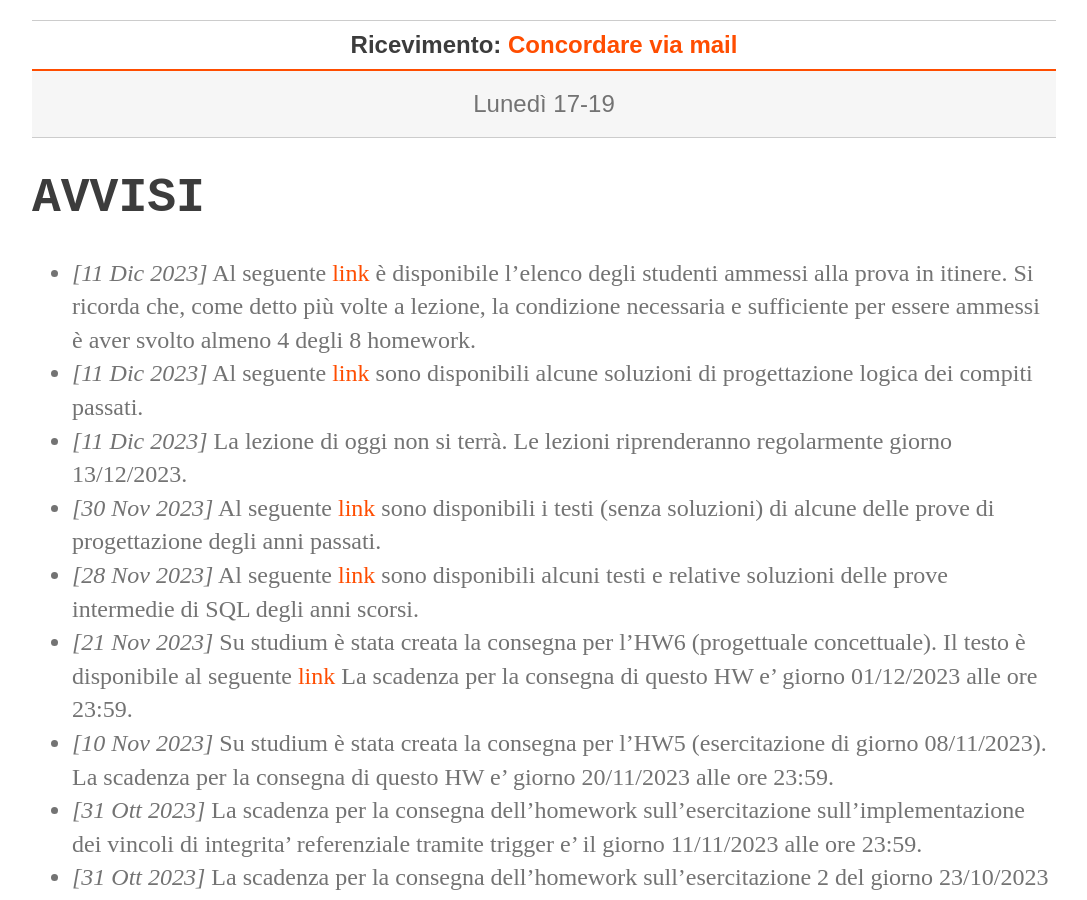
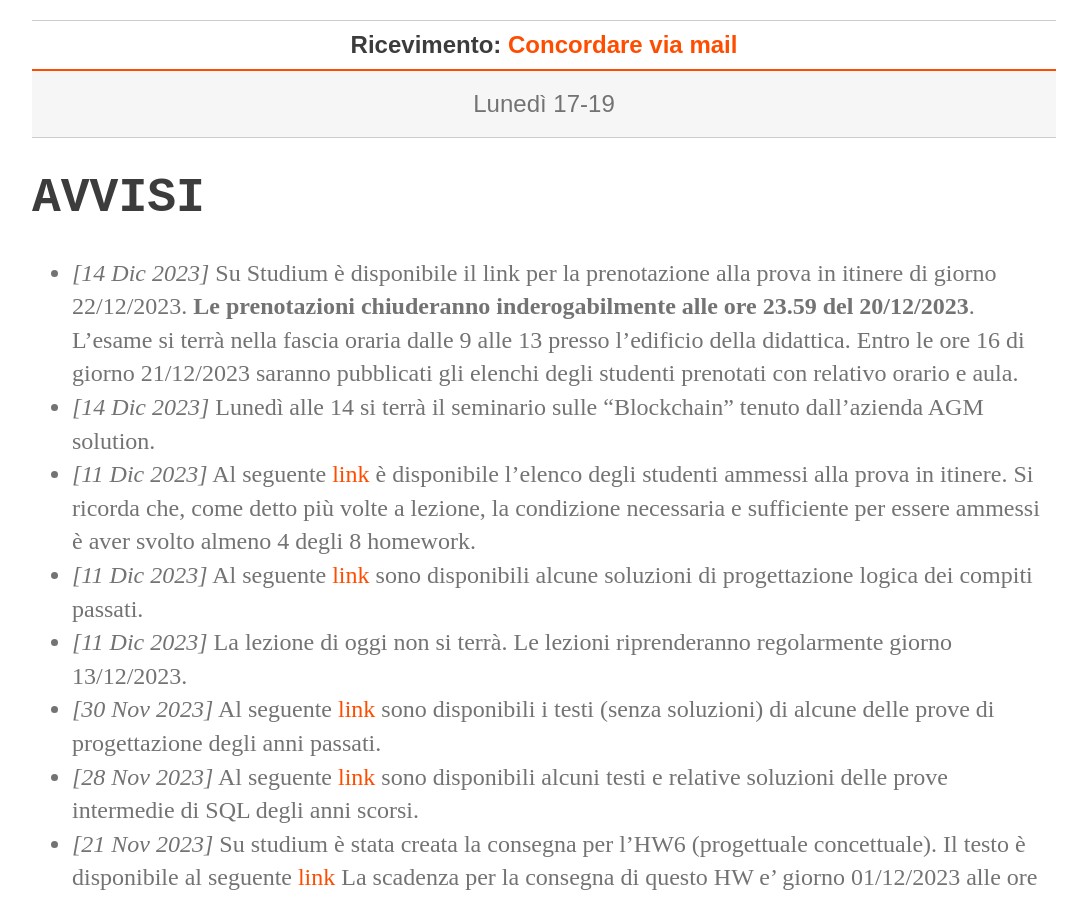
Before and after one commit to perceivelab/database-course, a Jekyll site: the page built from index.md, in a window 1280 px wide and 900 px high, scrolled down 440 px. Shown: the whole window, without its empty margins (96-1183 px from the left). Built offline with Jekyll 4.4.1, drawn with Linux system fonts in a browser that asks for light colours.

Commit message:
Update index.md

```diff
--- a/index.md
+++ b/index.md
@@ -21,6 +21,8 @@ layout: default
 
 # AVVISI
 
+- *[14 Dic 2023]* Su Studium è disponibile il link per la prenotazione alla prova in itinere di giorno 22/12/2023. **Le prenotazioni chiuderanno inderogabilmente alle ore 23.59 del 20/12/2023**.  L'esame si terrà nella fascia oraria dalle 9 alle 13 presso l'edificio della didattica. Entro le ore 16 di giorno 21/12/2023 saranno pubblicati gli elenchi degli studenti prenotati con relativo orario e aula.
+- *[14 Dic 2023]*  Lunedì alle 14 si terrà il seminario sulle "Blockchain" tenuto dall'azienda AGM solution.
 - *[11 Dic 2023]* Al seguente [link](https://drive.google.com/file/d/1XB-9rAfjfNJBU3R8tG5M7LjP4MUoHx5L/view?usp=sharing) è disponibile l'elenco degli studenti ammessi alla prova in itinere. Si ricorda che, come detto più volte a lezione, la condizione necessaria e sufficiente per essere ammessi è aver svolto almeno 4 degli 8 homework.
 - *[11 Dic 2023]* Al seguente [link](https://drive.google.com/drive/folders/1arDOIwwk9kbYYq2LnrAhxb2ro3ECiIdn?usp=sharing) sono disponibili alcune soluzioni di progettazione logica dei compiti passati.
 - *[11 Dic 2023]* La lezione di oggi non si terrà. Le lezioni riprenderanno regolarmente giorno 13/12/2023.
```
